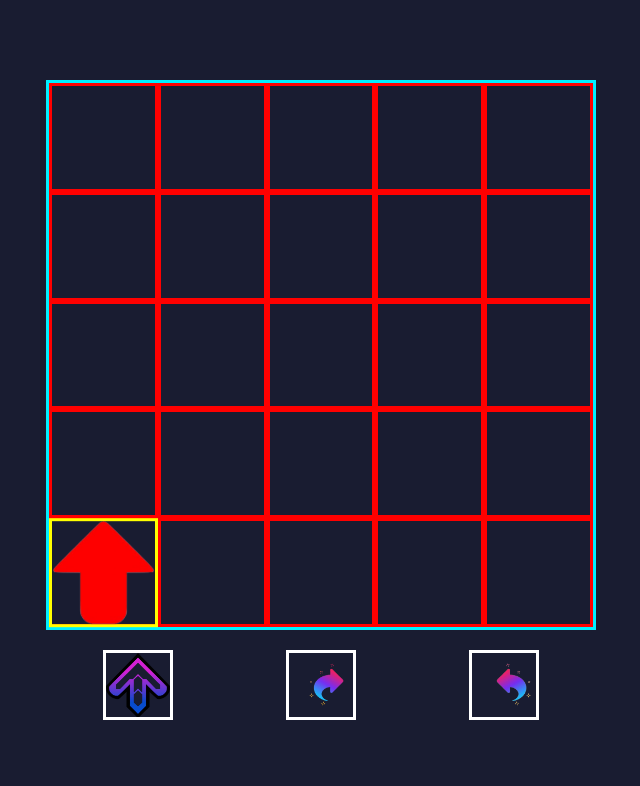
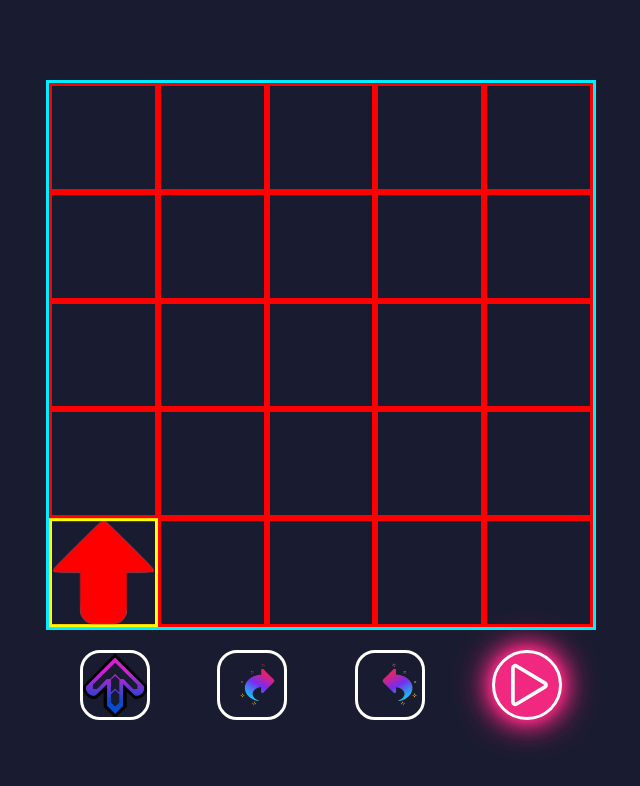
Before and after one commit to SEVERNASTER/LightBot-Clone-2D, a React (Vite) app: page / in a window 1280 px wide. Shown: the top 786 px of the page, without its empty margins (319-959 px from the left). Built offline with nearby package versions, Linux system fonts and the light colour scheme.

Commit message:
se agrego la funcionalidad de hacer click en los botones de avanzar o girar y luego al dar click en el boton de iniciar, inicia la secuencia paso a paso

```diff
--- a/package.json
+++ b/package.json
@@ -11,7 +11,8 @@
   },
   "dependencies": {
     "react": "^19.1.0",
-    "react-dom": "^19.1.0"
+    "react-dom": "^19.1.0",
+    "react-icons": "^5.5.0"
   },
   "devDependencies": {
     "@eslint/js": "^9.25.0",
--- a/src/App.css
+++ b/src/App.css
@@ -1,4 +1,3 @@
-
 .app-contenedor {
   height: 100vh;
   display: flex;
@@ -28,3 +27,32 @@
 .botones-contenedor button:active {
   /* background-color: rgb(108, 96, 151); */
 }
+
+.jugarBtn {
+  height: 100%;
+  width: 70px;
+  color: #fff;
+  font-size: 4rem;
+  border: solid #fff;
+  display: flex;
+  justify-content: center;
+  align-items: center;
+  background-color: #F1287F;
+  border-radius: 50%;
+  transition: .3s;
+  padding-left: 5px;
+  box-shadow:
+    0 0 10px #F1287F,
+    0 0 20px #F1287F,
+    0 0 30px #F1287F,
+    0 0 40px #F1287F
+}
+
+.jugarBtn:hover {
+  transform: scale(1.15);
+  box-shadow: none;
+}
+
+.jugarBtn:active {
+  transform: scale(.9);
+}
--- a/src/App.jsx
+++ b/src/App.jsx
@@ -2,11 +2,14 @@
 import './App.css'
 
 import Grilla from './components/Grilla';
-import { useState } from 'react';
+import { useState, useEffect } from 'react';
 import Button from './components/Button';
 import avanzarImg from './assets/avanzar.png';
 import girarImg from './assets/girar.png';
 import girarIzqImg from './assets/girarIzq.png';
+import { PiPlayCircle } from "react-icons/pi";
+import { CiPlay1 } from "react-icons/ci";
+import { IoPlayOutline } from "react-icons/io5";
 
 
 /** idea para corregir que al llegar al limite de derecha, osea 270 grados evite hacer una
@@ -29,9 +32,70 @@ function App() {
 
   // y: -1 porque si esta en 0 sobresale de la grilla entonces para que este acomodado una casilla arriba
   const [pos, setPos] = useState({ x: 0, y: -1 })
+  const [posAux, setPosAux] = useState({ x: 0, y: -1 })
   // este es el sentido que sera en grados, en el sentido de las agujas del reloj y servira para
   // saber si se mueve arr abj izq der
   const [sentido, setSentido] = useState(0)
+  const [sentidoAux, setSentidoAux] = useState(0)
+
+  const [secuencia, setSecuencia] = useState([])
+
+
+  // Aqui editamos el oficial directo para hacer los cambios y que se reflejen en la interfaz
+  const ejecutarSecuencia = (indice = 0, sentidoActual = sentido, posActual = pos) => {
+  if (indice >= secuencia.length) return;
+
+  const direccion = secuencia[indice];
+  let nuevoSentido = sentidoActual;
+  let nuevaPos = { ...posActual };
+
+  if (direccion.includes('vuelta')) {
+    nuevoSentido += direccion === 'vueltaDer' ? 90 : -90;
+    setSentido(nuevoSentido);
+  } else {
+    const angulo = ((nuevoSentido % 360) + 360) % 360;
+    switch (angulo) {
+      case 0:
+        nuevaPos.y = nuevaPos.y < (filas - 1) * -1 ? nuevaPos.y : nuevaPos.y - 1;
+        break;
+      case 90:
+        nuevaPos.x = nuevaPos.x < columnas - 1 ? nuevaPos.x + 1 : nuevaPos.x;
+        break;
+      case 180:
+        nuevaPos.y = nuevaPos.y < -1 ? nuevaPos.y + 1 : nuevaPos.y;
+        break;
+      case 270:
+        nuevaPos.x = nuevaPos.x > 0 ? nuevaPos.x - 1 : nuevaPos.x;
+        break;
+    }
+    setPos(nuevaPos);
+  }
+
+  setTimeout(() => {
+    ejecutarSecuencia(indice + 1, nuevoSentido, nuevaPos);
+  }, 800); // puedes ajustar el tiempo
+};
+
+
+  useEffect(() => {
+    console.log(secuencia);
+  }, [secuencia])
+
+  useEffect(() => {
+    console.log(sentidoAux);
+  }, [sentidoAux])
+
+  // useEffect(() => {
+  //   setTimeout(() => {
+  //     mover()
+  //   }, 1000);
+  // }, [sentido])
+
+
+
+
+
+
 
   return (
     <div className="app-contenedor">
@@ -39,49 +103,74 @@ function App() {
 
       <div className="botones-contenedor">
         <Button imgBg={avanzarImg} onClick={() => {
-          const angulo = ((sentido % 360) + 360) % 360;
+          const angulo = ((sentidoAux % 360) + 360) % 360
 
           switch (angulo) {
             // arriba
             case 0:
-              setPos({ x: pos.x, y: pos.y < (filas - 1) * -1 ? pos.y : pos.y - 1 })
-              console.log(pos.y);
+              setPosAux({
+                x: posAux.x,
+                y: posAux.y < (filas - 1) * -1
+                  ? posAux.y
+                  : (setSecuencia(prev => [...prev, 'arriba']), posAux.y - 1)
+              });
               break;
+
             // derecha
             case 90:
-              setPos({ x: pos.x < columnas - 1 ? pos.x + 1 : pos.x, y: pos.y })
+              setPosAux({
+                x: posAux.x < columnas - 1
+                  ? (setSecuencia(prev => [...prev, 'derecha']), posAux.x + 1)
+                  : posAux.x,
+                y: posAux.y
+              });
               break;
+
             // abajo
             case 180:
-              setPos({ x: pos.x, y: pos.y < - 1 ? pos.y + 1 : pos.y })
+              setPosAux({
+                x: posAux.x,
+                y: posAux.y < -1
+                  ? (setSecuencia(prev => [...prev, 'abajo']), posAux.y + 1)
+                  : posAux.y
+              });
               break;
+
             // izquierda
             case 270:
-              setPos({ x: pos.x > 0 ? pos.x - 1 : pos.x, y: pos.y })
+              setPosAux({
+                x: posAux.x > 0
+                  ? (setSecuencia(prev => [...prev, 'izquierda']), posAux.x - 1)
+                  : posAux.x,
+                y: posAux.y
+              });
               break;
 
             default:
               break;
           }
+
+
         }} />
 
         {/* girar a la derecha */}
         <Button imgBg={girarImg} onClick={() => {
-          const sentidoActual = sentido
-          setSentido(sentidoActual + 90)
-
-        }} extraClass='zoom' />
+          setSentidoAux(prev => prev + 90);
+          setSecuencia(prev => [...prev, 'vueltaDer']);
+        }} extraClass="zoom" />
 
         {/* girar a la izquierda */}
         <Button imgBg={girarIzqImg} onClick={() => {
-          const sentidoActual = sentido
-          setSentido(sentidoActual - 90)
+          setSentidoAux(prev => prev - 90);
+          setSecuencia(prev => [...prev, 'vueltaIzq']);
+        }} extraClass="zoom" />
 
-        }} extraClass='zoom' />
+        <div className="jugarBtn" onClick={() => ejecutarSecuencia()}><IoPlayOutline /></div>
 
       </div>
     </div>
-  )
+  );
+
 }
 
 export default App
--- a/src/components/Button.css
+++ b/src/components/Button.css
@@ -6,8 +6,9 @@
     border: none;
     outline: none;
     transition: .3s ease-out;
-    background-size: 100%;
+    background-size: cover;
     border: solid #fff;
+    border-radius: 20px;
 }
 
 .boton-funcional.zoom {
```
Also changed, not shown: src/assets/iniciar.png (added), 1 other file (tests, documents, lock files or other folders).
